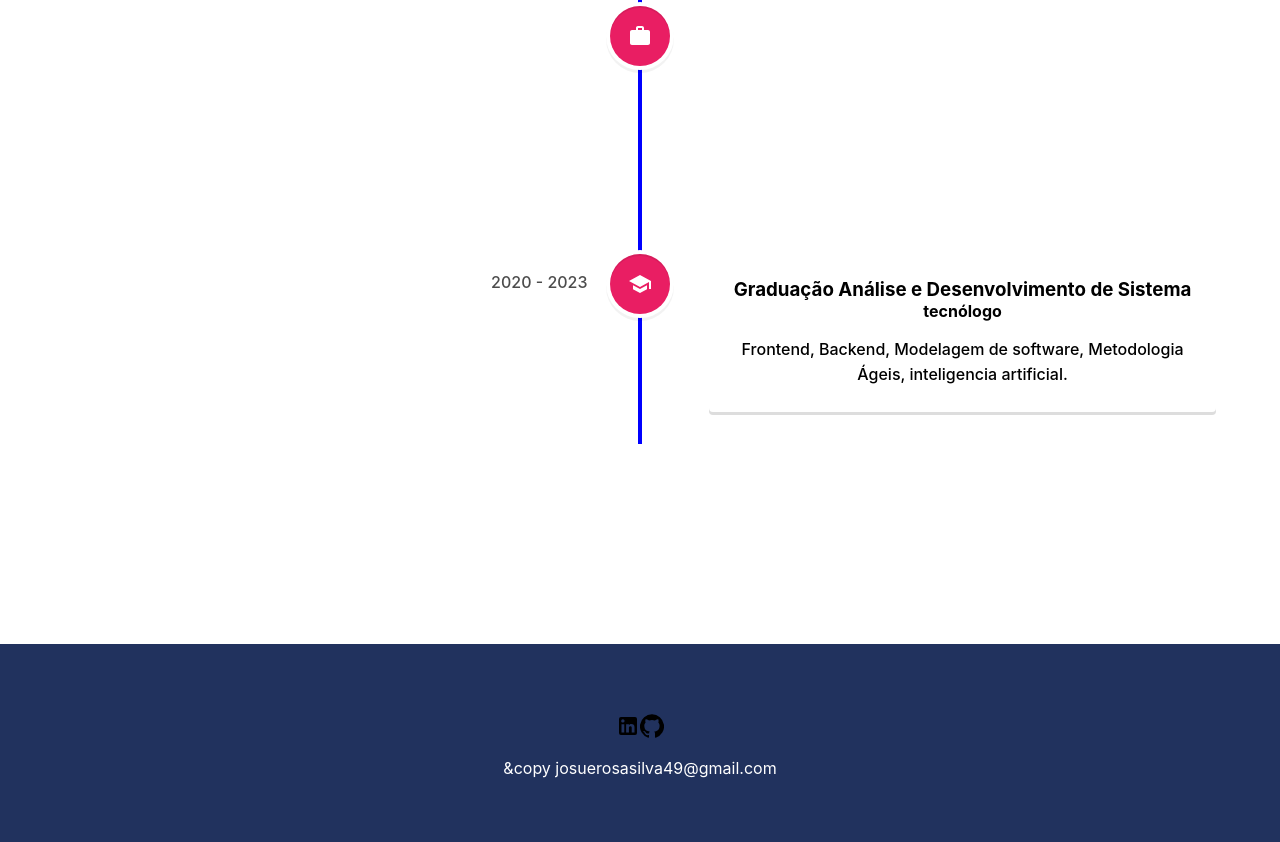
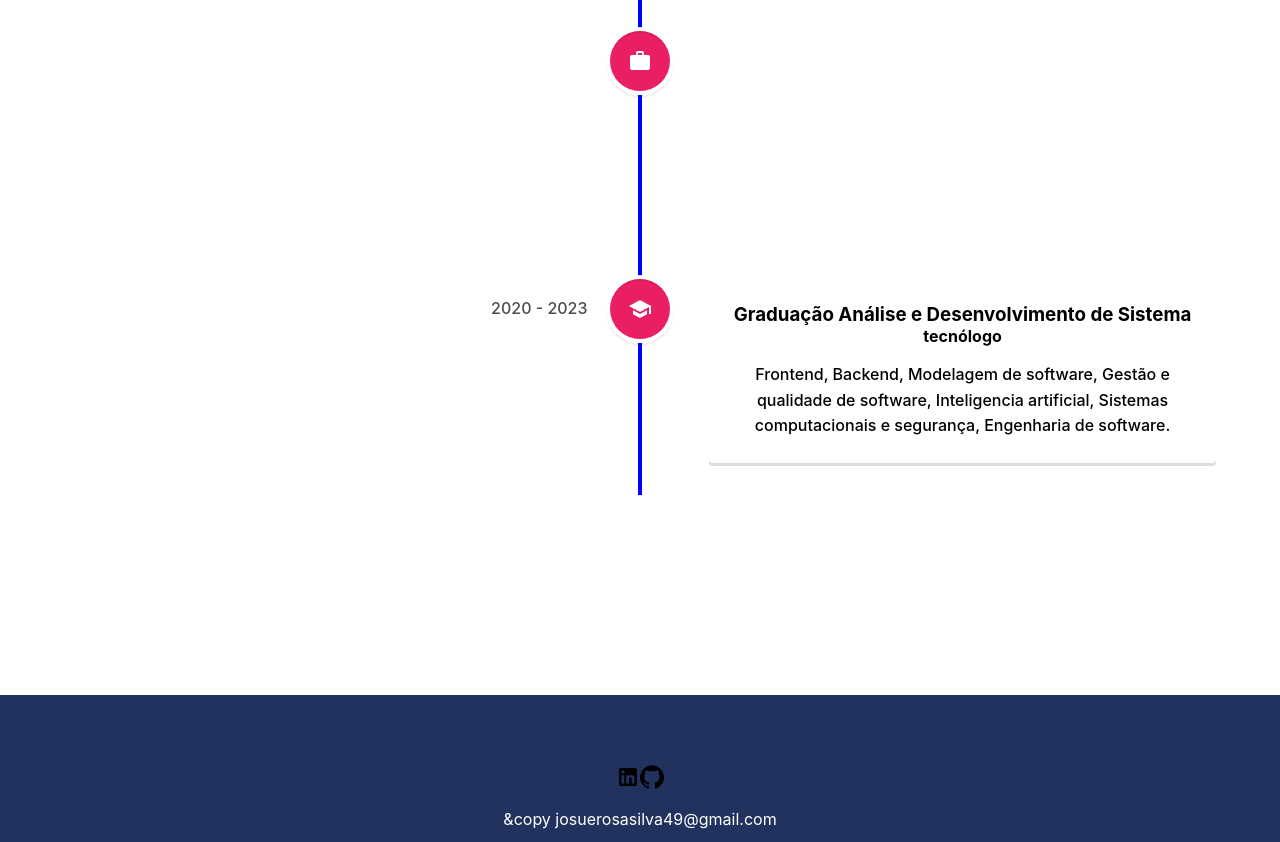
Before and after one commit to Josuesilva454/Portifolio, a React (Create React App) app: page /experience in a window 1280 px wide. Shown: the part 723-1565 px from the top of the page. Built offline with nearby package versions, Linux system fonts and the light colour scheme.

Commit message:
Atualizando a minha experiência

```diff
--- a/src/components/Footer.js
+++ b/src/components/Footer.js
@@ -7,8 +7,8 @@ const Footer = () => {
   return (
     <div className='footer'>
         <div>
-            <LinkedIn/>
-            <GitHub/>
+            <LinkedIn onClick={() => window.open('https://www.linkedin.com/in/josue-silva-b26a26163/', '_blank')} />
+            <GitHub onClick={() => window.open('https://github.com/Josuesilva454', '_blank')}  />
 
              </div>
         <p> &copy josuerosasilva49@gmail.com</p>
--- a/src/pages/Experience.js
+++ b/src/pages/Experience.js
@@ -19,7 +19,7 @@ const Experience = () => {
  > <h3 className="vertical-timeline-element-title">Monitor Ti</h3>
  <h4 className="vertical-timeline-element-subtitle">Belo Horizonte, MG</h4>
  <p>
- Pacote office, Web Designer, coreldraw, Montagem de computadores e desmonatgem, Formatação.
+ Pacote office, Web Designer, coreldraw, Montagem de Computadores e Desmontagem de Computadores, Formatação.
  </p></VerticalTimelineElement>
  <VerticalTimelineElement
     className="vertical-timeline-element--work"
@@ -70,7 +70,8 @@ dados.
     <h4 className="vertical-timeline-element-subtitle">tecnólogo</h4>
 
     <p>
-      Frontend, Backend, Modelagem de software, Metodologia Ágeis, inteligencia artificial.
+      Frontend, Backend, Modelagem de software,
+Gestão e qualidade de software, Inteligencia artificial, Sistemas computacionais e segurança, Engenharia de software.
     </p>
   </VerticalTimelineElement>
 
```
